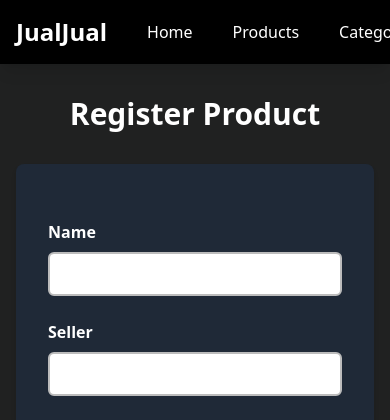
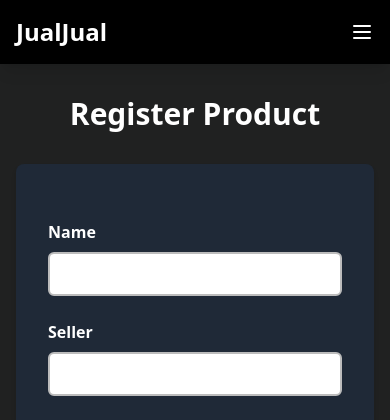
Before and after one commit to Veynnz/jualjual, a Django app: page /create-product in a window 390 px wide. Shown: the top 420 px of the page. Run offline with Django 4.2, Linux system fonts and the light colour scheme; some libraries are stand-ins or nearby versions.

Commit message:
Fixing navbar

```diff
--- a/main/templates/navbar.html
+++ b/main/templates/navbar.html
@@ -3,7 +3,7 @@
     <div class="flex items-center justify-between h-16">
       <div class="flex items-center">
         <h1 class="text-2xl font-bold text-center text-white">JualJual</h1>
-        <div class="flex items-left ml-10">
+        <div class="hidden md:flex items-left ml-10">
           <button class="text-white text-center mr-10 hover:font-bold">Home</button>
           <button class="text-white text-center mr-10 hover:font-bold">Products</button>
           <button class="text-white text-center mr-10 hover:font-bold">Categories</button>
@@ -12,7 +12,7 @@
       </div>
       <div class="hidden md:flex items-center">
         {% if user.is_authenticated %}
-          <div class="hidden md:flex flex-col item.//\ZSs-left mr-5">
+          <div class="hidden lg:flex flex-col item.//\ZSs-left mr-5">
             <span class="text-gray-300 text-left">Welcome, {{ user.username }}</span>
             <p class="text-white text-left mr-4">{{ npm }}, {{ class }}</p>
           </div>
```
